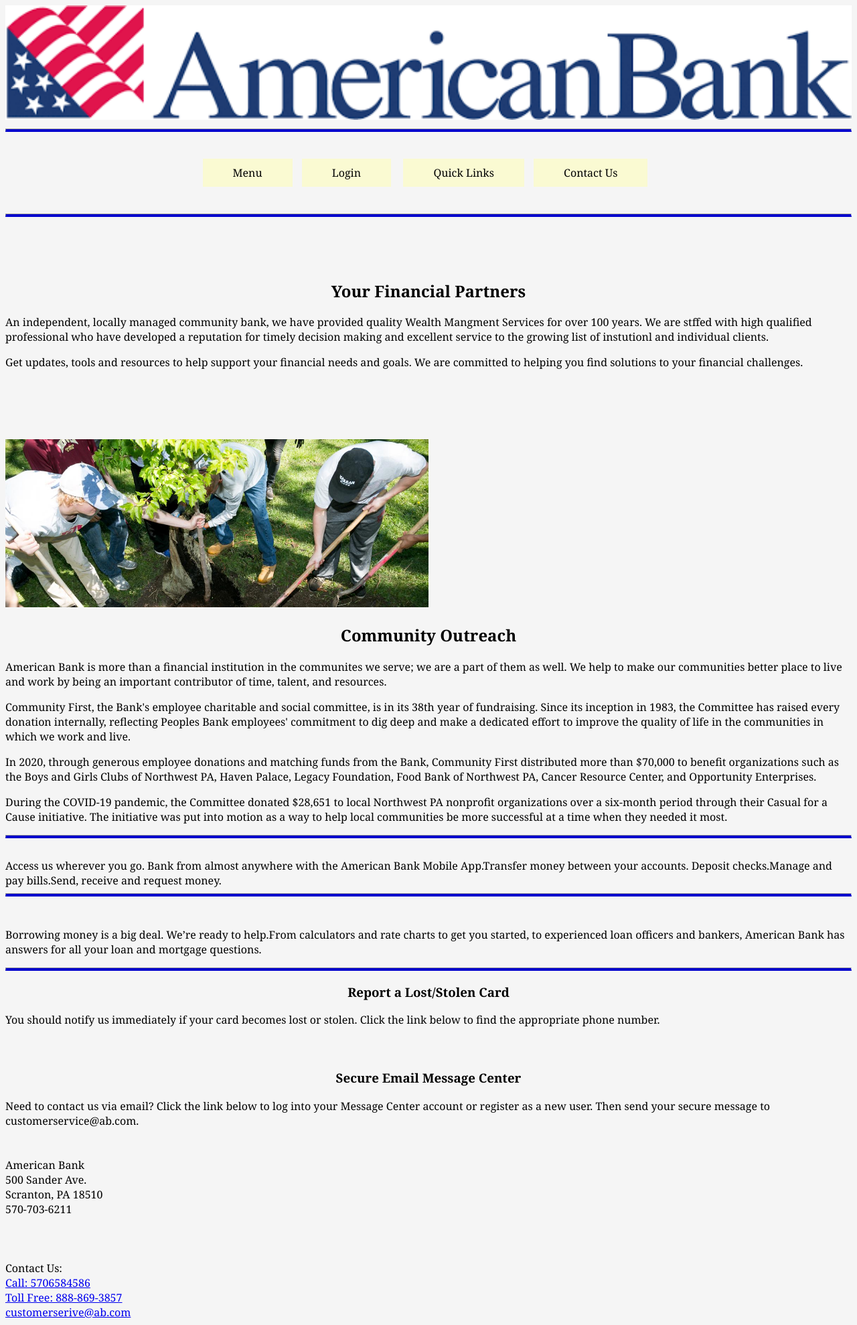
After one commit to Shortiz/Capstone-Project, a PHP site: page /HomePage.php in a window 1280 px wide. The commit adds this page. Shown: the whole page at 67% size. Run offline with PHP 8.4, Linux system fonts and the light colour scheme.

Commit message:
php files

```diff
--- /dev/null
+++ b/HomePage.php
@@ -0,0 +1,203 @@
+<!DOCTYPE html>
+<html lang="en">
+<head>
+<title>Welcome to American Bank</title>
+<meta charset="utf-8">
+<style>
+
+  body{
+    background-color: whitesmoke;
+    font-family: Cambria, Cochin, Georgia, Times, 'Times New Roman', serif;
+  }
+  nav{
+    margin: 0;
+    padding: 0px, 20px;
+    text-align: center;
+}
+
+nav ol li{
+    display: -webkit-inline-box;
+    list-style-type: none;
+}
+nav ol{
+  margin: 5px;
+  padding: 5px;
+
+}
+
+li a{
+  text-decoration: none;
+  display: block;
+  padding: 10px 45px;
+  margin-right: 10px;
+  background-color: lightgoldenrodyellow;
+  color:black;
+}
+li a:hover{
+  background-color: royalblue;
+
+}
+
+  .logo{
+    position: relative;
+    width: 100%;
+
+}
+h2{
+  text-align: center;
+}
+h3{
+  text-align: center;
+}
+hr{
+
+  border-bottom: 4px solid mediumblue;
+}
+.menudown {
+  display: inline-block;
+
+}
+.menudown-content {
+  display: none;
+  position: absolute;
+}
+.menudown:hover .menudown-content {
+  display: block;
+}
+.menudown-content a {
+  display: block;
+  color: black;
+  padding: 5px;
+  text-decoration: none;
+}
+.menudown-content a:hover {
+  color: white;
+  background-color: skyblue;
+}
+.quickdown {
+  display: inline-block;
+
+}
+.quickdown-content {
+  display: none;
+  position: absolute;
+ text-align: center;
+ width: auto;
+  overflow:auto;
+}
+.quickdown:hover .quickdown-content {
+  display: block;
+
+}
+.quickdown-content a {
+  display: block;
+  color: black;
+  padding: 5px;
+  text-decoration: none;
+}
+.quickdown-content a:hover {
+  color: white;
+  background-color: skyblue;
+}
+</style>
+
+</head>
+<body>
+  <header>
+    <a href="HomePage.php">
+    <img class="logo" src="Image/American_Bank.png" alt="Logo of the bank">
+    </a>
+  </header>
+  <hr>
+  <br>
+  <nav >
+    <ol>
+  <div class="menudown">
+    <li><a href="#">Menu</a></li>
+    <div class="menudown-content">
+    <a href="DigitalBanking.php">Digital Banking</a>
+    <a href="DepositRate.php">Deposit Rate</a>
+    <a href="AboutUs.php">About Us</a>
+    </div>
+    </div>
+    <li><a href="Login.php">Login</a> &nbsp; </li>
+      <div class="quickdown">
+        <li><a href="#">Quick Links</a></li>
+          <div class="quickdown-content">-
+            <a href="Loan.php">Apply for Loan</a>
+            <a href="Credit.php">Credit Card</a>
+
+          </div>
+      </div>
+      <li><a href="ContactUs.php">Contact Us</a></li>
+    </ol>
+
+  </nav><br><hr>
+
+  <div id="reserve">
+  <main>
+    <br><br><br>
+    <h2>Your Financial Partners</h2>
+    <p> An independent, locally managed community bank, we have provided
+      quality Wealth Mangment Services for over 100 years. We are stffed with high qualified professional
+      who have developed a reputation for timely decision making and excellent service
+      to the growing list of instutionl and individual clients.
+    </p>
+    <p>
+      Get updates, tools and resources to help support your financial needs and goals. We are committed to helping you find solutions to your financial challenges.
+    </p>
+    <br><br><br><br>
+    <img src="Image/community service.jpg" alt="Doing community service" width="50%" height="50%">
+
+    <br>
+    <h2>Community Outreach</h2>
+    <div>American Bank is more than a financial institution in the communites
+      we serve; we are a part of them as well. We help to make our communities better
+      place to live and work by being an important contributor of time,
+      talent, and resources.
+    </div>
+    <p>Community First, the Bank's employee charitable and social committee, is in its 38th year of fundraising. Since its inception in 1983, the Committee has
+       raised every donation internally, reflecting Peoples Bank employees' commitment to dig deep and make a dedicated effort to improve the quality of life in
+       the communities in which we work and live. </p>
+
+      <p>In 2020, through generous employee donations and matching funds from the Bank, Community First distributed more than $70,000 to benefit organizations
+        such as the Boys and Girls Clubs of Northwest PA, Haven Palace, Legacy Foundation, Food Bank of Northwest PA, Cancer Resource Center,
+        and Opportunity Enterprises.</p>
+
+      <p>During the COVID-19 pandemic, the Committee donated $28,651 to local Northwest PA  nonprofit organizations over
+        a six-month period through their Casual for a Cause initiative. The initiative was put into motion as a way to help local communities be more successful
+        at a time when they needed it most.</p>
+<hr>
+<br>
+    <div>Access us wherever you go.
+      Bank from almost anywhere with the American Bank Mobile App.Transfer money between your accounts.
+      Deposit checks.Manage and pay bills.Send, receive and request money.
+    </div>
+    <hr><br>
+      <p>Borrowing money is a big deal. We’re ready to help.From calculators and rate charts to get you started,
+       to experienced loan officers and bankers, American Bank has answers for all your loan and mortgage questions.
+      </p>
+      <hr>
+      <h3>Report a Lost/Stolen Card</h3>
+      <div>You should notify us immediately if your card becomes lost or stolen. Click the link below to find the appropriate phone number.</div>
+      <br><br>
+      <h3>Secure Email Message Center</h3>
+      <div>Need to contact us via email? Click the link below to log into your Message Center account or register as a new user. Then send your secure message to customerservice@ab.com.</div>
+      <br><br>
+      <span class="bank">American Bank</span><br>
+        500 Sander Ave.<br>
+        Scranton, PA 18510<br>
+        570-703-6211<br><br><br><br>
+  </main>
+      <footer>
+        <div>Contact Us:<br>
+            <a href="tel:5706584586">Call: 5706584586</a> <br>
+             <a href="tel:8888693857">Toll Free: 888-869-3857</a><br>
+             <a href="mailto:customerserive@ab.com">customerserive@ab.com</a>
+        </div>
+
+
+      </footer>
+      </div>
+      </body>
+      </html>
```
Also changed, not shown: ContactUs.php (added, +151 -0 lines), Login.php (+148 -36 lines).
